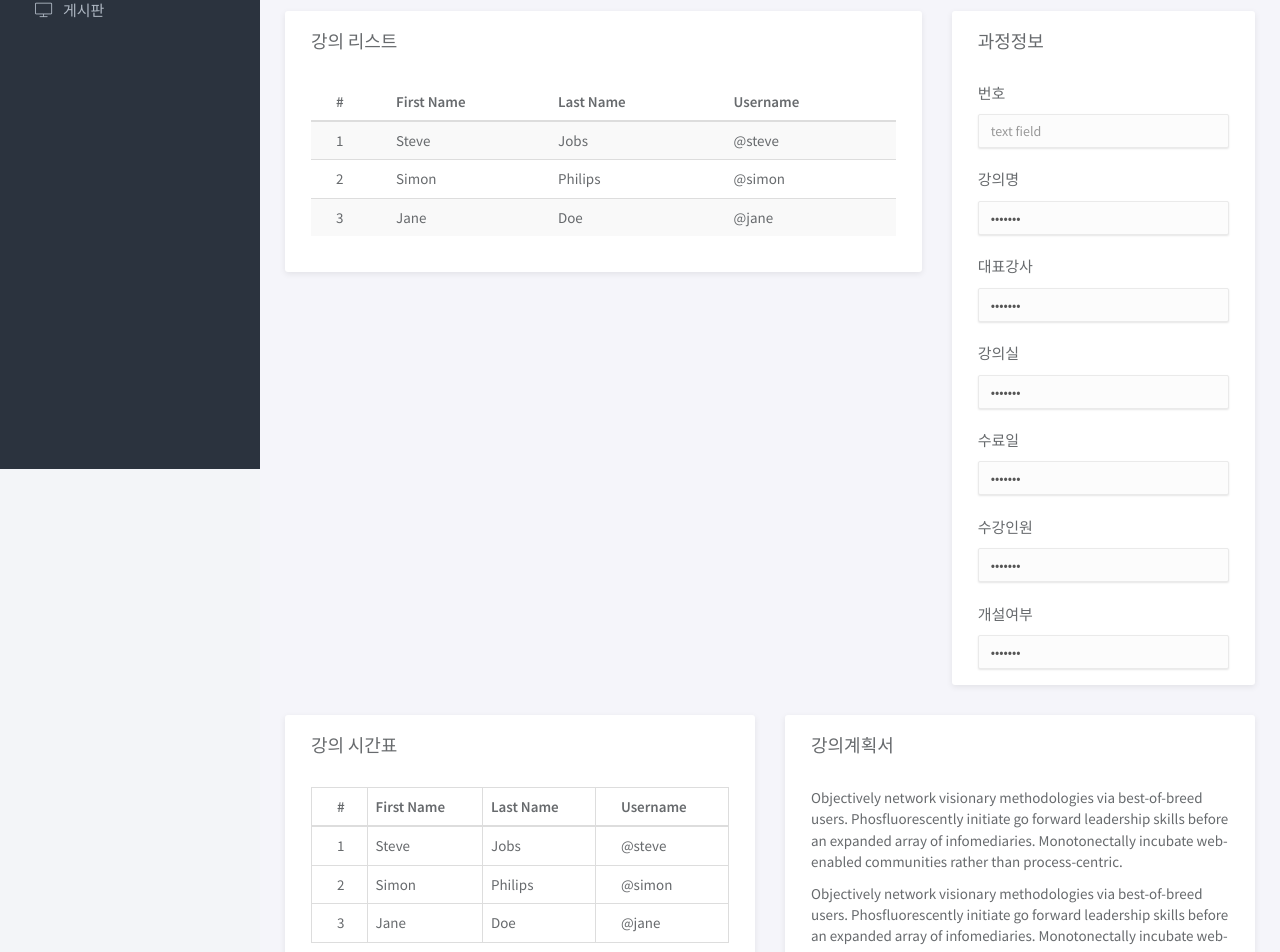
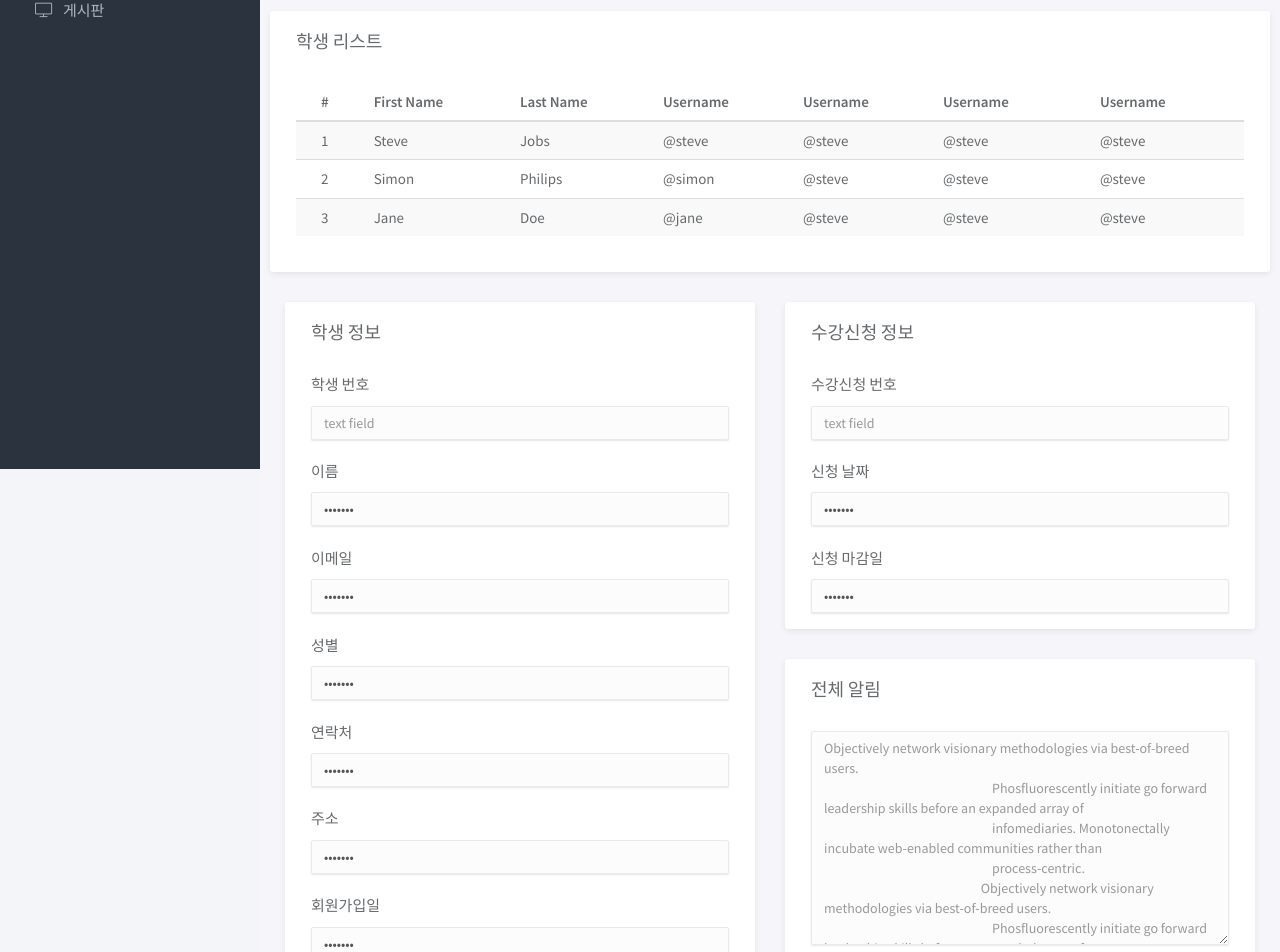
Before and after one commit to BangJeongBin/wizian_mentorship_project, a Next.js app in the folder wizian-next/: page /course/courseStudent in a window 1280 px wide. Shown: the part 331-1283 px from the top of the page. Built offline with nearby package versions, Linux system fonts and the light colour scheme; some icons are missing.

Commit message:
CourseStudent 페이지 레이아웃 수정

```diff
--- a/wizian-next/src/app/(app)/course/courseStudent/page.js
+++ b/wizian-next/src/app/(app)/course/courseStudent/page.js
@@ -59,10 +59,10 @@ const CourseStudent = () => {
                 </div>
 
                 <div className="row">
-                    <div className="col-md-8">
+                    <div className="col">
                         <div className="panel panel-scrolling">
                             <div className="panel-heading">
-                                <h3 className="panel-title">강의 리스트</h3>
+                                <h3 className="panel-title">학생 리스트</h3>
                             </div>
                             <div className="panel-body">
                                 <table className="table table-striped">
@@ -72,6 +72,9 @@ const CourseStudent = () => {
                                         <th>First Name</th>
                                         <th>Last Name</th>
                                         <th>Username</th>
+                                        <th>Username</th>
+                                        <th>Username</th>
+                                        <th>Username</th>
                                     </tr>
                                     </thead>
                                     <tbody>
@@ -80,51 +83,30 @@ const CourseStudent = () => {
                                         <td>Steve</td>
                                         <td>Jobs</td>
                                         <td>@steve</td>
+                                        <td>@steve</td>
+                                        <td>@steve</td>
+                                        <td>@steve</td>
                                     </tr>
                                     <tr>
                                         <td>2</td>
                                         <td>Simon</td>
                                         <td>Philips</td>
                                         <td>@simon</td>
+                                        <td>@steve</td>
+                                        <td>@steve</td>
+                                        <td>@steve</td>
                                     </tr>
                                     <tr>
                                         <td>3</td>
                                         <td>Jane</td>
                                         <td>Doe</td>
                                         <td>@jane</td>
+                                        <td>@steve</td>
+                                        <td>@steve</td>
+                                        <td>@steve</td>
                                     </tr>
                                     </tbody>
                                 </table>
-                            </div>
-                        </div>
-                    </div>
-
-                    <div className="col-md-4">
-                        <div className="panel">
-                            <div className="panel-heading">
-                                <h3 className="panel-title">과정정보</h3>
-                            </div>
-                            <div className="panel-body">
-                                <p>번호</p>
-                                <input type="text" className="form-control" placeholder="text field"/>
-                                <br/>
-                                <p>강의명</p>
-                                <input type="password" className="form-control" value="asecret"/>
-                                <br/>
-                                <p>대표강사</p>
-                                <input type="password" className="form-control" value="asecret"/>
-                                <br/>
-                                <p>강의실</p>
-                                <input type="password" className="form-control" value="asecret"/>
-                                <br/>
-                                <p>수료일</p>
-                                <input type="password" className="form-control" value="asecret"/>
-                                <br/>
-                                <p>수강인원</p>
-                                <input type="password" className="form-control" value="asecret"/>
-                                <br/>
-                                <p>개설여부</p>
-                                <input type="password" className="form-control" value="asecret"/>
                             </div>
                         </div>
                     </div>
@@ -134,61 +116,77 @@ const CourseStudent = () => {
                     <div className="col-md-6">
                         <div className="panel">
                             <div className="panel-heading">
-                                <h3 className="panel-title">강의 시간표</h3>
+                                <h3 className="panel-title">학생 정보</h3>
                             </div>
                             <div className="panel-body">
-                                <table className="table table-bordered">
-                                    <thead>
-                                    <tr>
-                                        <th>#</th>
-                                        <th>First Name</th>
-                                        <th>Last Name</th>
-                                        <th>Username</th>
-                                    </tr>
-                                    </thead>
-                                    <tbody>
-                                    <tr>
-                                        <td>1</td>
-                                        <td>Steve</td>
-                                        <td>Jobs</td>
-                                        <td>@steve</td>
-                                    </tr>
-                                    <tr>
-                                        <td>2</td>
-                                        <td>Simon</td>
-                                        <td>Philips</td>
-                                        <td>@simon</td>
-                                    </tr>
-                                    <tr>
-                                        <td>3</td>
-                                        <td>Jane</td>
-                                        <td>Doe</td>
-                                        <td>@jane</td>
-                                    </tr>
-                                    </tbody>
-                                </table>
+                                <p>학생 번호</p>
+                                <input type="text" className="form-control" placeholder="text field"/>
+                                <br/>
+                                <p>이름</p>
+                                <input type="password" className="form-control" value="asecret"/>
+                                <br/>
+                                <p>이메일</p>
+                                <input type="password" className="form-control" value="asecret"/>
+                                <br/>
+                                <p>성별</p>
+                                <input type="password" className="form-control" value="asecret"/>
+                                <br/>
+                                <p>연락처</p>
+                                <input type="password" className="form-control" value="asecret"/>
+                                <br/>
+                                <p>주소</p>
+                                <input type="password" className="form-control" value="asecret"/>
+                                <br/>
+                                <p>회원가입일</p>
+                                <input type="password" className="form-control" value="asecret"/>
                             </div>
                         </div>
                     </div>
 
                     <div className="col-md-6">
+                        <div className="panel">
+                            <div className="panel-heading">
+                                <h3 className="panel-title">수강신청 정보</h3>
+                            </div>
+                            <div className="panel-body">
+                                <p>수강신청 번호</p>
+                                <input type="text" className="form-control" placeholder="text field"/>
+                                <br/>
+                                <p>신청 날짜</p>
+                                <input type="password" className="form-control" value="asecret"/>
+                                <br/>
+                                <p>신청 마감일</p>
+                                <input type="password" className="form-control" value="asecret"/>
+                            </div>
+                        </div>
+
                         <div id="panel-scrolling-demo" className="panel">
                             <div className="panel-heading">
-                                <h3 className="panel-title">강의계획서</h3>
+                                <h3 className="panel-title">전체 알림</h3>
                             </div>
                             <div className="panel-body">
-                                <p>Objectively network visionary methodologies via best-of-breed users.
+                                <textarea className="form-control"
+                                          placeholder="Objectively network visionary methodologies via best-of-breed users.
                                                             Phosfluorescently initiate go forward leadership skills before an expanded array of
                                                             infomediaries. Monotonectally incubate web-enabled communities rather than
-                                    process-centric.</p>
-                                <p>Objectively network visionary methodologies via best-of-breed users.
+                                                            process-centric.
+                                                        Objectively network visionary methodologies via best-of-breed users.
                                                             Phosfluorescently initiate go forward leadership skills before an expanded array of
                                                             infomediaries. Monotonectally incubate web-enabled communities rather than
-                                    process-centric.</p>
-                                <p>Objectively network visionary methodologies via best-of-breed users.
+                                                            process-centric.
+                                                        Objectively network visionary methodologies via best-of-breed users.
                                                             Phosfluorescently initiate go forward leadership skills before an expanded array of
                                                             infomediaries. Monotonectally incubate web-enabled communities rather than
-                                    process-centric.</p>
+                                                            process-centric."
+                                          rows="10" defaultValue="">
+
+                                </textarea>
+
+                                <div className="margin-top-30">
+                                <button className="btn btn-primary" type="button">
+                                    알림보내기 <span className="badge">4명</span>
+                                </button>
+                                </div>
                             </div>
                         </div>
                     </div>
```
Lines whose indentation alone changed are shown as unchanged.
